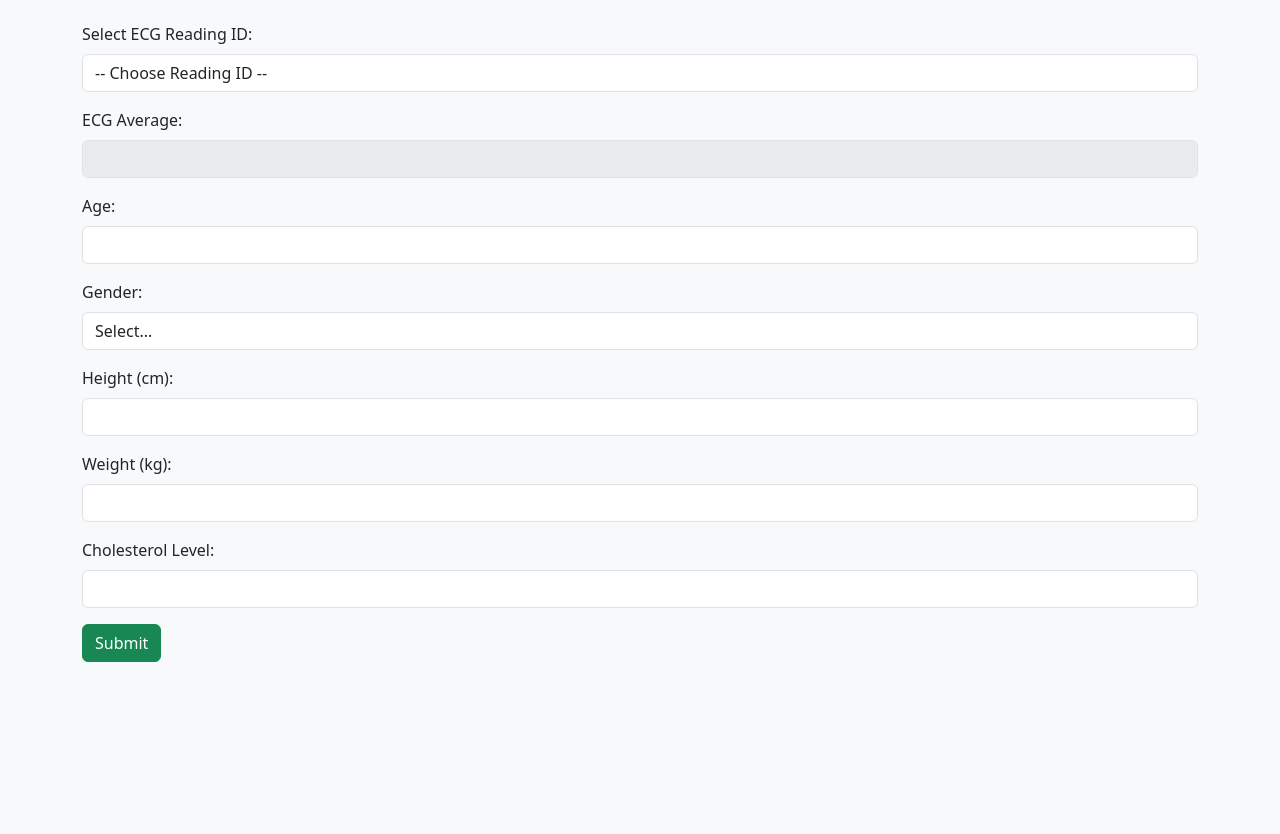
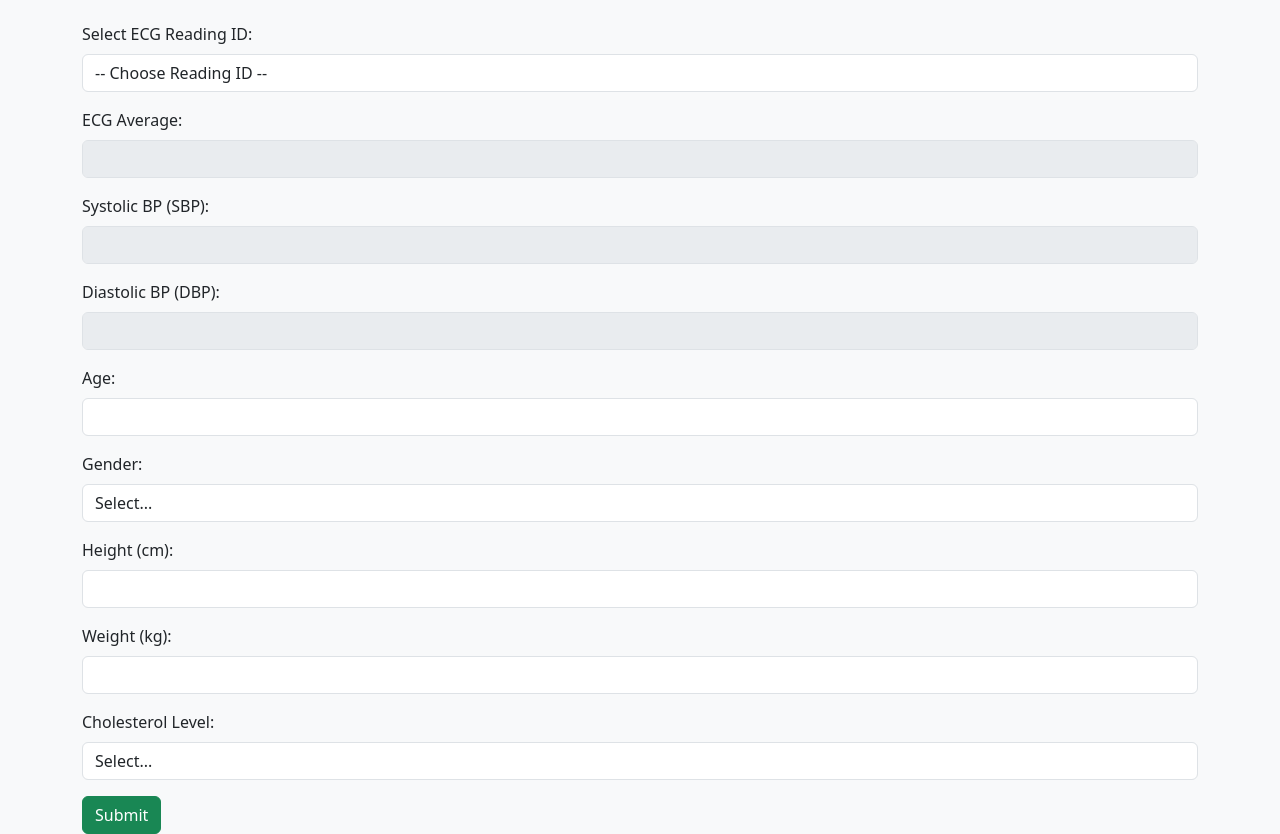
Before and after one commit to Akmalrsl/capstone, a PHP site: page /predict/usersotherinfo.php in a window 1280 px wide. Shown: the part 144-978 px from the top of the page. Before the commit the page ends 806 px from the top, so only its background shows below. Run offline with PHP 8.4, Linux system fonts and the light colour scheme; data that the repository does not hold is empty.

Commit message:
Latest update untuk baca dari 'readings' table Delete file get_ecgaverage pastu tukar jadi get_reading_values

```diff
--- a/usersotherinfo.php
+++ b/usersotherinfo.php
@@ -13,27 +13,51 @@ while ($row = $result->fetch_assoc()) {
 
 <!DOCTYPE html>
 <html lang="en">
+
 <head>
     <meta charset="UTF-8">
     <title>Submit Other Health Info</title>
     <link href="https://cdn.jsdelivr.net/npm/bootstrap@5.3.0/dist/css/bootstrap.min.css" rel="stylesheet">
+
     <script>
+        let ajaxReady = false;
+
         function fetchECGAverage(readingId) {
             if (!readingId) return;
 
+            ajaxReady = false;
+
             const xhr = new XMLHttpRequest();
-        xhr.open("GET", "get_ecgaverage.php?id=" + readingId, true);
+            xhr.open("GET", "get_reading_values.php?id=" + readingId, true);
             xhr.onload = function () {
                 if (xhr.status === 200) {
-                const ecg = xhr.responseText;
-                document.getElementById("ecgAverage").value = ecg;
-                document.getElementById("ecgAverageHidden").value = ecg;
+                    const data = JSON.parse(xhr.responseText);
+                    document.getElementById("ecgAverage").value = data.ecgAverage;
+                    document.getElementById("ecgAverageHidden").value = data.ecgAverage;
+
+                    document.getElementById("sbpDisplay").value = data.sbp;
+                    document.getElementById("sbpHidden").value = data.sbp;
+
+                    document.getElementById("dbpDisplay").value = data.dbp;
+                    document.getElementById("dbpHidden").value = data.dbp;
+
+                    ajaxReady = true;
                 }
             };
             xhr.send();
         }
+
+        document.addEventListener("DOMContentLoaded", function () {
+            document.querySelector("form").addEventListener("submit", function (e) {
+                if (!ajaxReady) {
+                    e.preventDefault();
+                    alert("⏳ Please wait for the blood pressure values to load before submitting.");
+                }
+            });
+        });
     </script>
 </head>
+
 <body class="bg-light">
 
     <!-- Success Popup -->
@@ -79,7 +103,17 @@ while ($row = $result->fetch_assoc()) {
                 <label class="form-label">ECG Average:</label>
                 <input type="text" class="form-control" id="ecgAverage" disabled>
                 <input type="hidden" name="ecgAverage" id="ecgAverageHidden">
+
+                <label class="form-label mt-3">Systolic BP (SBP):</label>
+                <input type="text" class="form-control" id="sbpDisplay" disabled>
+                <input type="hidden" name="sbp" id="sbpHidden">
+
+                <label class="form-label mt-3">Diastolic BP (DBP):</label>
+                <input type="text" class="form-control" id="dbpDisplay" disabled>
+                <input type="hidden" name="dbp" id="dbpHidden">
             </div>
+
+
 
             <div class="mb-3">
                 <label class="form-label">Age:</label>
@@ -107,12 +141,19 @@ while ($row = $result->fetch_assoc()) {
 
             <div class="mb-3">
                 <label class="form-label">Cholesterol Level:</label>
-            <input type="number" class="form-control" name="cholesterol" required>
+                <select class="form-control" name="cholesterol" required>
+                    <option value="">Select...</option>
+                    <option value="1">1 - Normal</option>
+                    <option value="2">2 - Borderline High</option>
+                    <option value="3">3 - High</option>
+                </select>
             </div>
+
 
             <button type="submit" class="btn btn-success">Submit</button>
         </form>
     </div>
 
 </body>
+
 </html>
```
Also changed, not shown: get_ecgaverage.php (deleted, +0 -15 lines), get_reading_values.php (added, +15 -0 lines), process_userinfo.php (+7 -5 lines). Lines whose indentation alone changed are shown as unchanged.
